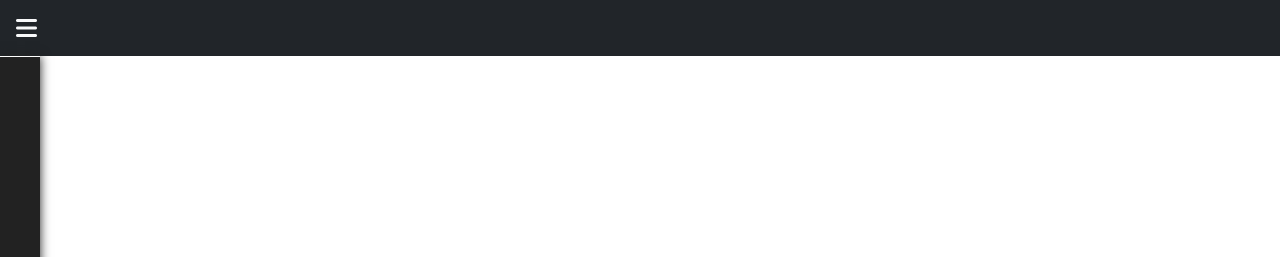
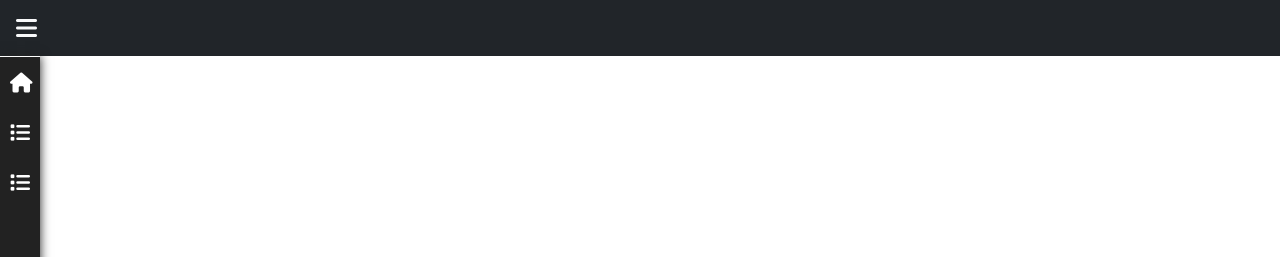
Before and after one commit to kubraArs/projetWeb3, an Angular app: page / in a window 1280 px wide. Shown: the top 257 px of the page. Built offline with nearby package versions, Linux system fonts and the light colour scheme.

Commit message:
fix navigation

```diff
--- a/src/app/sidebar/sidebar.component.html
+++ b/src/app/sidebar/sidebar.component.html
@@ -1,10 +1,10 @@
 
 
-<div class="side-nav-content" *ngIf="isLoggedIn">
+<div class="side-nav-content">
   <ul class="nav-list">
     <li class="nav-list-item" *ngFor="let item of list">
-      <i class="{{ item.icon }}"></i>
-      <span>
+      <i class="{{item.icon}}"></i>
+      <span *ngIf="isLoggedIn || item.path !== 'todo'">
         <a routerLink="{{ item.path }}">{{ item.name }}</a>
       </span>
     </li>
```
